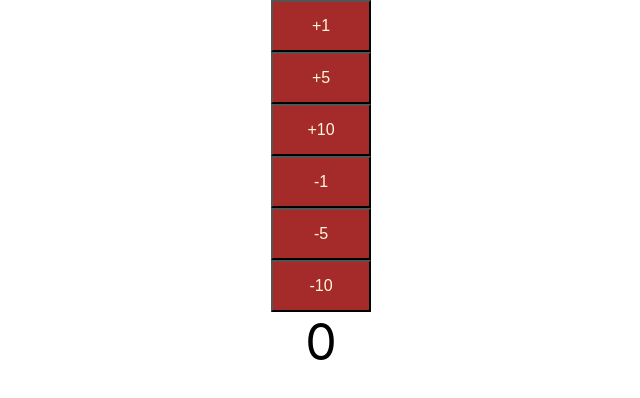
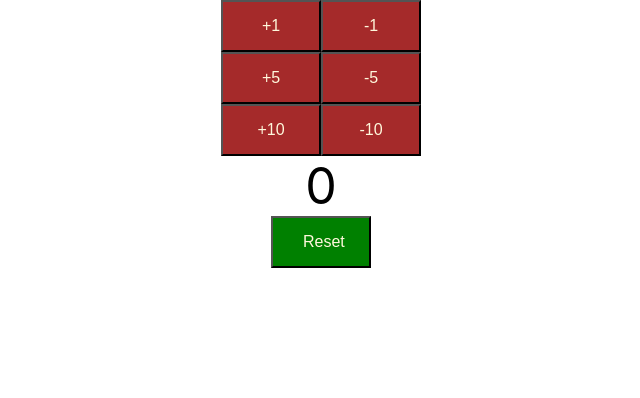
Before and after one commit to sagrawa4/My-To-Do-Application, a React (Create React App) app: page / in a window 1280 px wide. Shown: the top 398 px of the page, without its empty margins (319-959 px from the left). Built offline with nearby package versions, Linux system fonts and the light colour scheme.

Commit message:
counter implemented

```diff
--- a/src/components/learning-examples/counter/Counter.css
+++ b/src/components/learning-examples/counter/Counter.css
@@ -11,3 +11,7 @@ button {
     font-size: 50px;
  padding: 15px 30px;
 }
+
+.reset{
+    background-color: green;
+}
--- a/src/components/learning-examples/counter/Counter.jsx
+++ b/src/components/learning-examples/counter/Counter.jsx
@@ -14,65 +14,73 @@ class Counter extends Component{
         //can be skipped if the increment method is set as arrow function
         this.increment=this.increment.bind(this);
         this.decrement=this.decrement.bind(this);
+        this.reset=this.reset.bind(this);
     }
 
 
     render() {
         return (
           <div className="Counter">
-           <CounterButton by={1} incrementMethod={this.increment} />
-           <CounterButton by={5} incrementMethod={this.increment} />
-           <CounterButton by={10} incrementMethod={this.increment} />
-           <CounterButtonDecrement by={1} decrementMethod={this.decrement} />
-           <CounterButtonDecrement by={5} decrementMethod={this.decrement} />
-           <CounterButtonDecrement by={10} decrementMethod={this.decrement} />
+           <CounterButton by={1} incrementMethod={this.increment} decrementMethod={this.decrement} />
+           <CounterButton by={5} incrementMethod={this.increment}  decrementMethod={this.decrement}/>
+           <CounterButton by={10} incrementMethod={this.increment} decrementMethod={this.decrement} />
             <span className="count">{this.state.counter}</span>
+            <div>
+            <button className="reset" onClick={this.reset}>Reset</button>
+            </div>
+
+
+
           </div>
         );
       }
 
+      reset(){
+          this.setState(
+              () =>{
+                  return {counter: 0};
+              });
+      }
       increment(by){
 
         this.setState(
             (prevState) => {
                 return {counter: prevState.counter + by};
-        }
-        );
+        });
    }
 
    decrement(by){
     this.setState(
-        (prevState) =>
-        {
+        (prevState) => {
            return {counter: prevState.counter - by};
-        }
-    );
-}
+        });
+    }
 }
  class CounterButton extends Component {
 
     //Define initial state in constructor
      constructor(){
          super();
-         this.state = {
-            counter:0
-         }
+
+
 
          //can be skipped if the increment method is set as arrow function
-         this.increment=this.increment.bind(this);
+         //this.increment=this.increment.bind(this);
+         //this.decrement=this.decrement.bind(this);
      }
      render() {
         return (
             <div
                 className="CounterButton">
-                <button onClick={this.increment} >+{this.props.by}</button>
+                <button onClick={() => this.props.incrementMethod(this.props.by)} >+{this.props.by}</button>
+                <button onClick={() => this.props.decrementMethod(this.props.by)} > -{this.props.by}</button>
                 {/*<span className="count">{this.state.counter}</span>*/}
             </div>
         );
      }
 
      //Dont update state directly, use setState
-     increment(){
+     /*increment(){
          this.setState(
              (prevState) => {
                 return {counter:prevState.counter + this.props.by}
@@ -80,37 +88,16 @@ class Counter extends Component{
         this.props.incrementMethod(this.props.by);
     }
 
+    decrement(){
+        this.setState(
+            (prevState) => {
+                return {counter: prevState.counter - this.props.by}
+            });
+            this.props.decrementMethod(this.props.by);
+    }*/
+
  }
 
- class CounterButtonDecrement extends Component {
-
-    constructor()
-    {
-        super();
-        this.state = {
-        counter : 0
-        }
-
-        this.decrement=this.decrement.bind(this);
-    }
 
 
-    render(){
-        return (
-            <div className = "CounterButtonDecremen" >
-            <button onClick={this.decrement} > -{this.props.by}</button>
-            </div>
-        );
-
-    }
-            decrement(){
-            this.setState(
-                (prevState) =>
-                {
-                   return {counter: prevState.counter - this.props.by};
-                });
-                this.props.decrementMethod(this.props.by);
-        }
- }
-
 export default Counter;
```
Also changed, not shown: 1 other file (tests, documents, lock files or other folders).
